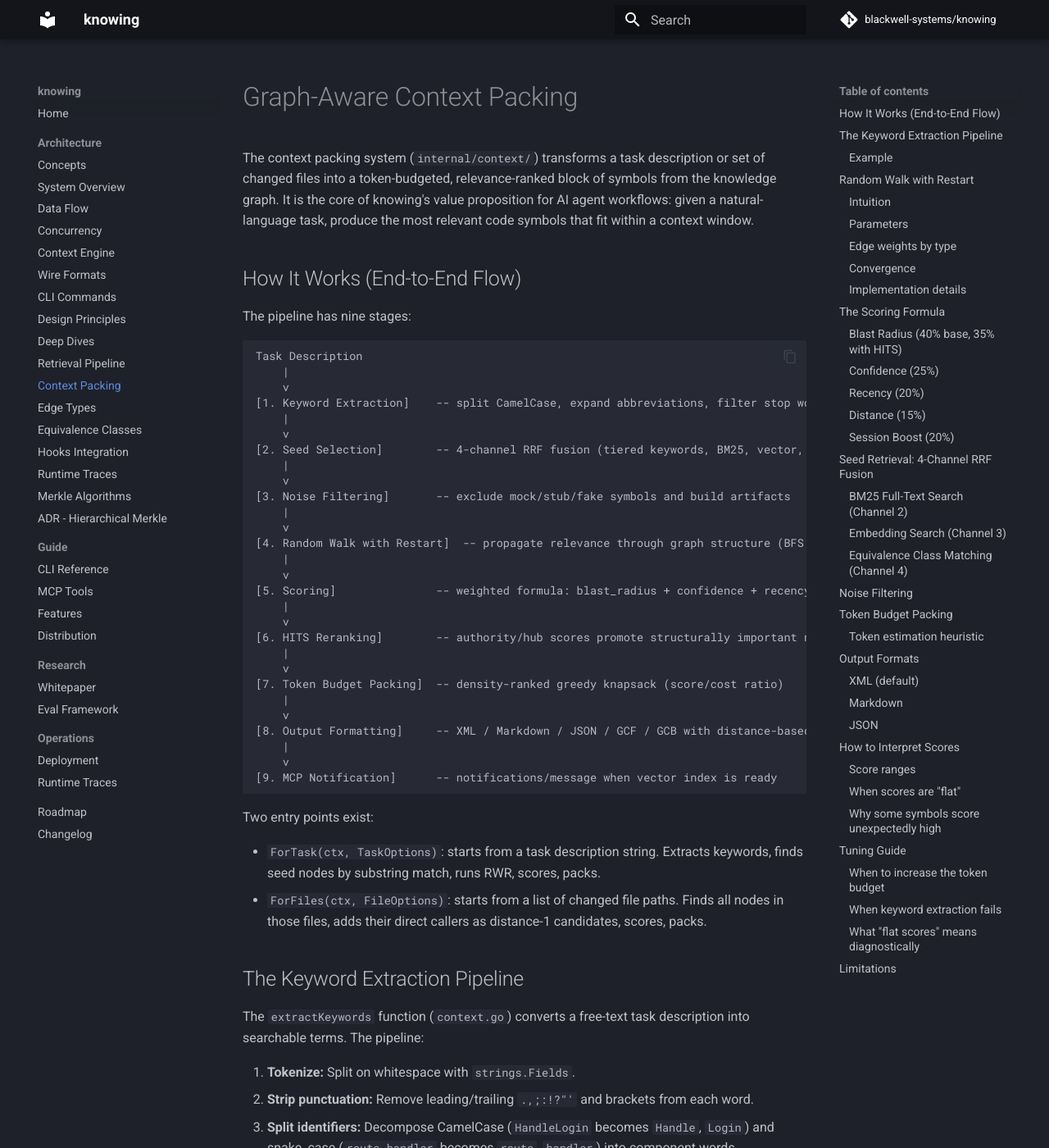
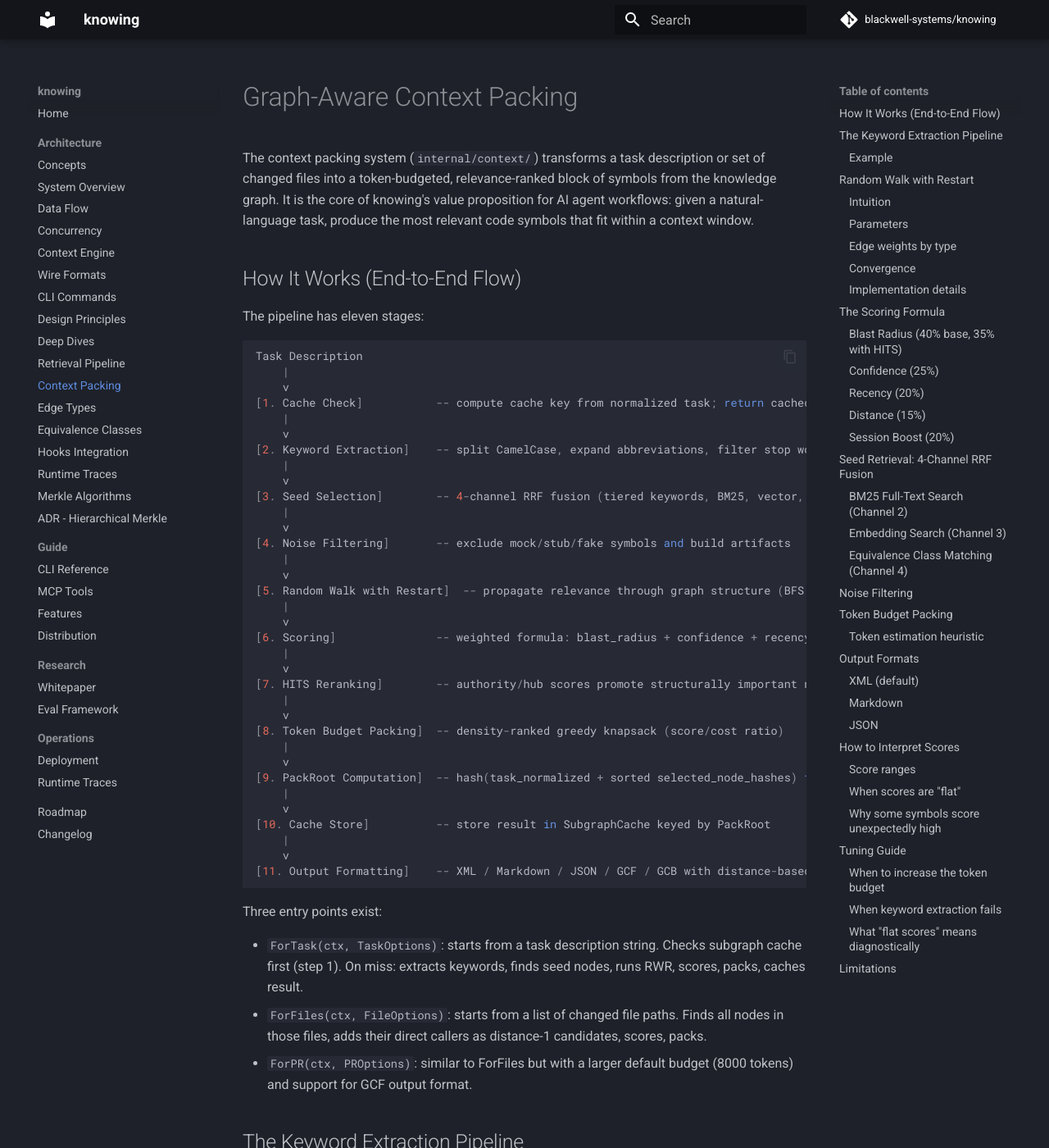
Before and after one commit to blackwell-systems/knowing, an MkDocs documentation site: the page built from docs/architecture/context-packing.md, in a window 1280 px wide and 1400 px high. Shown: the whole window at 82% size. Built offline with MkDocs 1.6.1 and Material for MkDocs 9.7.7, drawn with Linux system fonts in a browser that asks for light colours; comment, search, counter and statistics services are not loaded; some of the changed text lies outside the part shown.

Commit message:
docs: update context-packing.md for cache, PackRoot, 84 equiv classes, knapsack
Pipeline now 11 stages (cache check + PackRoot + cache store added).
Equivalence classes updated from 20 to 84. Token packing corrected
to density-ranked knapsack. Added ForPR entry point. Noted subgraph
cache eliminates incremental RWR cost for repeat queries.

````diff
--- a/docs/architecture/context-packing.md
+++ b/docs/architecture/context-packing.md
@@ -8,45 +8,50 @@ window.
 
 ## How It Works (End-to-End Flow)
 
-The pipeline has nine stages:
+The pipeline has eleven stages:
 
 ```
 Task Description
     |
     v
-[1. Keyword Extraction]    -- split CamelCase, expand abbreviations, filter stop words
+[1. Cache Check]           -- compute cache key from normalized task; return cached result on hit
     |
     v
-[2. Seed Selection]        -- 4-channel RRF fusion (tiered keywords, BM25, vector, equivalence classes)
+[2. Keyword Extraction]    -- split CamelCase, expand abbreviations, filter stop words
     |
     v
-[3. Noise Filtering]       -- exclude mock/stub/fake symbols and build artifacts
+[3. Seed Selection]        -- 4-channel RRF fusion (tiered keywords, BM25, vector, equivalence classes)
     |
     v
-[4. Random Walk with Restart]  -- propagate relevance through graph structure (BFS depth limit: 4 hops)
+[4. Noise Filtering]       -- exclude mock/stub/fake symbols and build artifacts
     |
     v
-[5. Scoring]               -- weighted formula: blast_radius + confidence + recency + distance + session_boost
+[5. Random Walk with Restart]  -- propagate relevance through graph structure (BFS depth limit: 4 hops)
     |
     v
-[6. HITS Reranking]        -- authority/hub scores promote structurally important nodes
+[6. Scoring]               -- weighted formula: blast_radius + confidence + recency + distance + session_boost + feedback + task_memory
     |
     v
-[7. Token Budget Packing]  -- density-ranked greedy knapsack (score/cost ratio)
+[7. HITS Reranking]        -- authority/hub scores promote structurally important nodes
     |
     v
-[8. Output Formatting]     -- XML / Markdown / JSON / GCF / GCB with distance-based grouping
+[8. Token Budget Packing]  -- density-ranked greedy knapsack (score/cost ratio)
     |
     v
-[9. MCP Notification]      -- notifications/message when vector index is ready
+[9. PackRoot Computation]  -- hash(task_normalized + sorted selected_node_hashes) for content-addressed identity
+    |
+    v
+[10. Cache Store]          -- store result in SubgraphCache keyed by PackRoot
+    |
+    v
+[11. Output Formatting]    -- XML / Markdown / JSON / GCF / GCB with distance-based grouping
 ```
 
-Two entry points exist:
+Three entry points exist:
 
-- `ForTask(ctx, TaskOptions)`: starts from a task description string. Extracts keywords,
-  finds seed nodes by substring match, runs RWR, scores, packs.
-- `ForFiles(ctx, FileOptions)`: starts from a list of changed file paths. Finds all nodes
-  in those files, adds their direct callers as distance-1 candidates, scores, packs.
+- `ForTask(ctx, TaskOptions)`: starts from a task description string. Checks subgraph cache first (step 1). On miss: extracts keywords, finds seed nodes, runs RWR, scores, packs, caches result.
+- `ForFiles(ctx, FileOptions)`: starts from a list of changed file paths. Finds all nodes in those files, adds their direct callers as distance-1 candidates, scores, packs.
+- `ForPR(ctx, PROptions)`: similar to ForFiles but with a larger default budget (8000 tokens) and support for GCF output format.
 
 ## The Keyword Extraction Pipeline
 
@@ -234,11 +239,7 @@ future code-tuned models. Enable with `KNOWING_EMBEDDINGS=1`.
 
 ### Equivalence Class Matching (Channel 4)
 
-The equivalence class system (`internal/context/equivalence.go`) bridges the vocabulary gap
-between natural-language task descriptions and code symbol names. It contains 20 hand-curated
-concept classes (TRANSITIVE_IMPACT, SYMBOL_LOOKUP, DATAFLOW_TRACE, TEST_SELECTION, etc.)
-with 200+ phrases mapped to specific target symbols. Cross-product expansion with action
-verbs generates additional phrase variants.
+The equivalence class system (`internal/context/equivalence.go` + `universal_seeds.go`) bridges the vocabulary gap between natural-language task descriptions and code symbol names. It contains 84 equivalence classes: 21 knowing-specific (TRANSITIVE_IMPACT, SYMBOL_LOOKUP, DATAFLOW_TRACE, TEST_SELECTION, etc.) and 63 universal software concepts (covering security, monitoring, scheduling, rate limiting, search, websockets, retry/circuit-breaker, health checks, feature flags, and more). Each class has 5-10 phrases mapped to common symbol name targets across Go/TS/Python/Java/Rust. Cross-product expansion with action verbs generates additional phrase variants.
 
 Example: the phrase "blast radius" maps to concept TRANSITIVE_IMPACT, which targets symbols
 like `TransitiveCallers`, `handleBlastRadius`, and `BlastRadius`.
@@ -255,12 +256,14 @@ This prevents test infrastructure and build artifacts from consuming token budge
 
 ## Token Budget Packing
 
-The `packIntoBudget` function implements a greedy algorithm:
+The `packIntoBudget` function implements a density-ranked greedy knapsack:
 
-1. Take the ranked symbols (sorted by score descending).
-2. For each symbol, estimate its token cost via `EstimateNodeTokens`.
-3. If adding this symbol would exceed the budget, stop.
-4. Otherwise, include it and accumulate the token cost.
+1. For each ranked symbol, compute density = score / token_cost.
+2. Sort by density descending (ties broken by raw score).
+3. Greedily pack in density order: if adding a symbol would exceed the budget, skip it and try smaller ones.
+4. Re-sort the packed symbols by score descending for output ordering.
+
+This outperforms pure score-order packing on constrained budgets because small, high-value symbols (types, constants) are preferred over large, medium-value symbols (long functions).
 
 The default budget is 50,000 tokens.
 
@@ -457,9 +460,11 @@ Flat scores across the result set indicate one of:
    cross-service call chains visible only in traces do not expand the blast radius. They
    influence the recency component of scoring but not the structural component.
 
-6. **No incremental RWR.** The entire reachable subgraph is loaded and walked on every query.
+6. **No incremental RWR.** The entire reachable subgraph is loaded and walked on every cache miss.
    For very large graphs (thousands of nodes in the BFS frontier), this could become slow.
    In practice, the 100-candidate cap on seed nodes limits the reachable subgraph size.
+   The subgraph cache (`internal/cache/subgraph.go`) eliminates this cost for repeat queries:
+   identical tasks against unchanged code return cached results instantly.
 
 7. **Token estimation is approximate.** The 4-characters-per-token heuristic works reasonably
    for code but can over- or under-estimate for heavily symbolic code (operators, brackets)
````
Also changed, not shown: other parts of docs/architecture/context-packing.md (+3 -3 lines).
